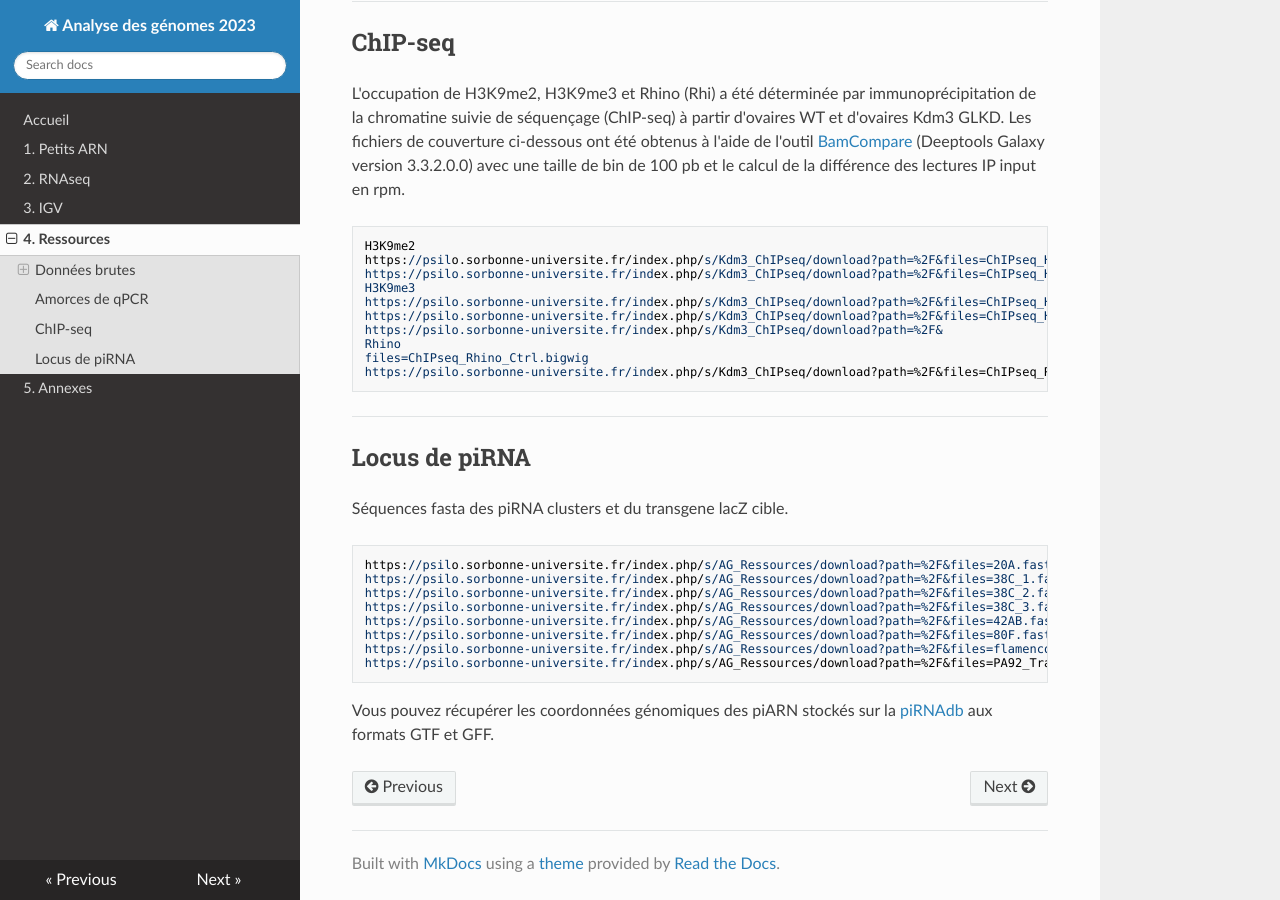
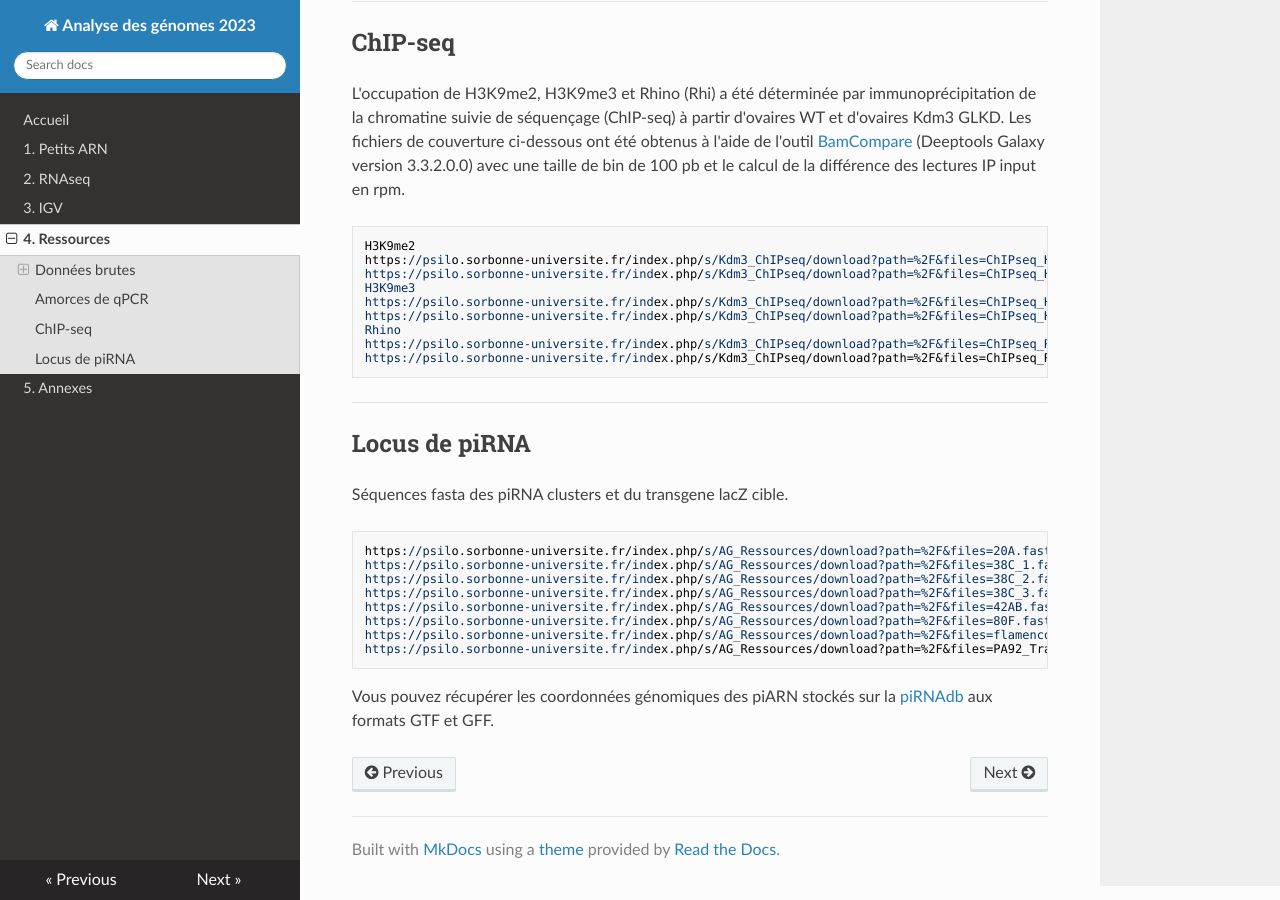
Before and after one commit to slecrom/AG2024, an MkDocs documentation site: the page built from docs/ressources.md, in a window 1280 px wide and 900 px high, scrolled down 1439 px. Built offline with MkDocs 1.6.1, drawn with Linux system fonts in a browser that asks for light colours; nearby versions of some CDN libraries; part of the change alters nothing that is shown.

````diff
--- a/docs/ressources.md
+++ b/docs/ressources.md
@@ -73,9 +73,8 @@ https://psilo.sorbonne-universite.fr/index.php/s/Kdm3_ChIPseq/download?path=%2F&
 H3K9me3
 https://psilo.sorbonne-universite.fr/index.php/s/Kdm3_ChIPseq/download?path=%2F&files=ChIPseq_H3K9me3_Ctrl.bigwig
 https://psilo.sorbonne-universite.fr/index.php/s/Kdm3_ChIPseq/download?path=%2F&files=ChIPseq_H3K9me3_Kdm3GLKD.bigwig
-https://psilo.sorbonne-universite.fr/index.php/s/Kdm3_ChIPseq/download?path=%2F&
 Rhino
-files=ChIPseq_Rhino_Ctrl.bigwig
+https://psilo.sorbonne-universite.fr/index.php/s/Kdm3_ChIPseq/download?path=%2F&files=ChIPseq_Rhino_Ctrl.bigwig
 https://psilo.sorbonne-universite.fr/index.php/s/Kdm3_ChIPseq/download?path=%2F&files=ChIPseq_Rhino_Kdm3GLKD.bigwig
 ```
 
````
